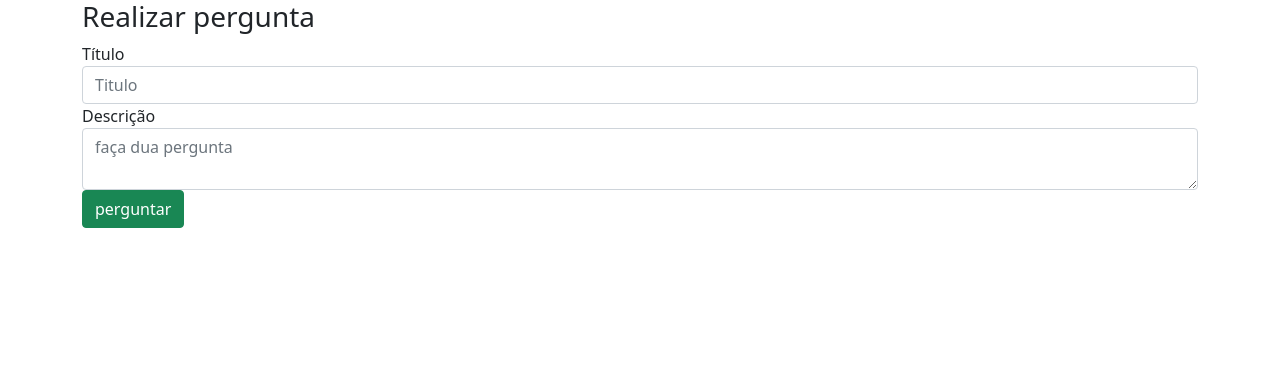
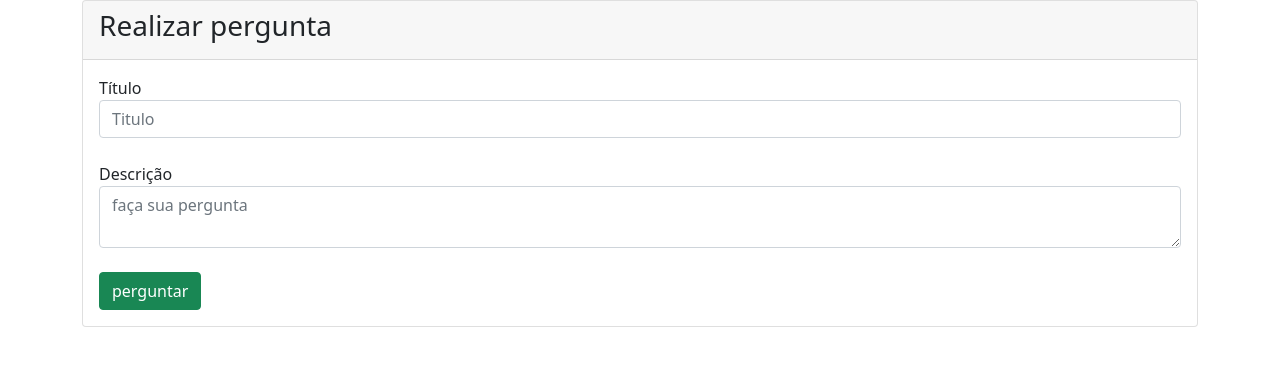
Before and after one commit to paulobaltieri/question_and_answer, a Node server app: page /question in a window 1280 px wide. Shown: the top 366 px of the page. Run offline with Node 20, Linux system fonts and the light colour scheme; some libraries are stand-ins or nearby versions.

Commit message:
criação de formulario

```diff
--- a/views/question.ejs
+++ b/views/question.ejs
@@ -12,14 +12,20 @@
 
 <body>
     <div class="container">
-        <h3>Realizar pergunta</h3>
-        <form action="">
-            <label>Título</label>
-            <input class="form-control" type="text" placeholder="Titulo" id="">
-            <label>Descrição</label>
-            <textarea class="form-control" placeholder="faça dua pergunta"></textarea>
-            <button class="btn btn-success">perguntar</button>
-        </form>
+        <div class="card">
+            <div class="card-header">
+                <h3>Realizar pergunta</h3>
+            </div>
+            <div class="card-body">
+                <form action="">
+                    <label>Título</label>
+                    <input class="form-control" type="text" placeholder="Titulo" id="">
+                    <br><label>Descrição</label>
+                    <textarea class="form-control" placeholder="faça sua pergunta"></textarea>
+                    <br><button class="btn btn-success">perguntar</button>
+                </form>
+            </div>
+        </div>
     </div>
 </body>
 <script src="https://cdn.jsdelivr.net/npm/@popperjs/core@2.10.2/dist/umd/popper.min.js"
```
